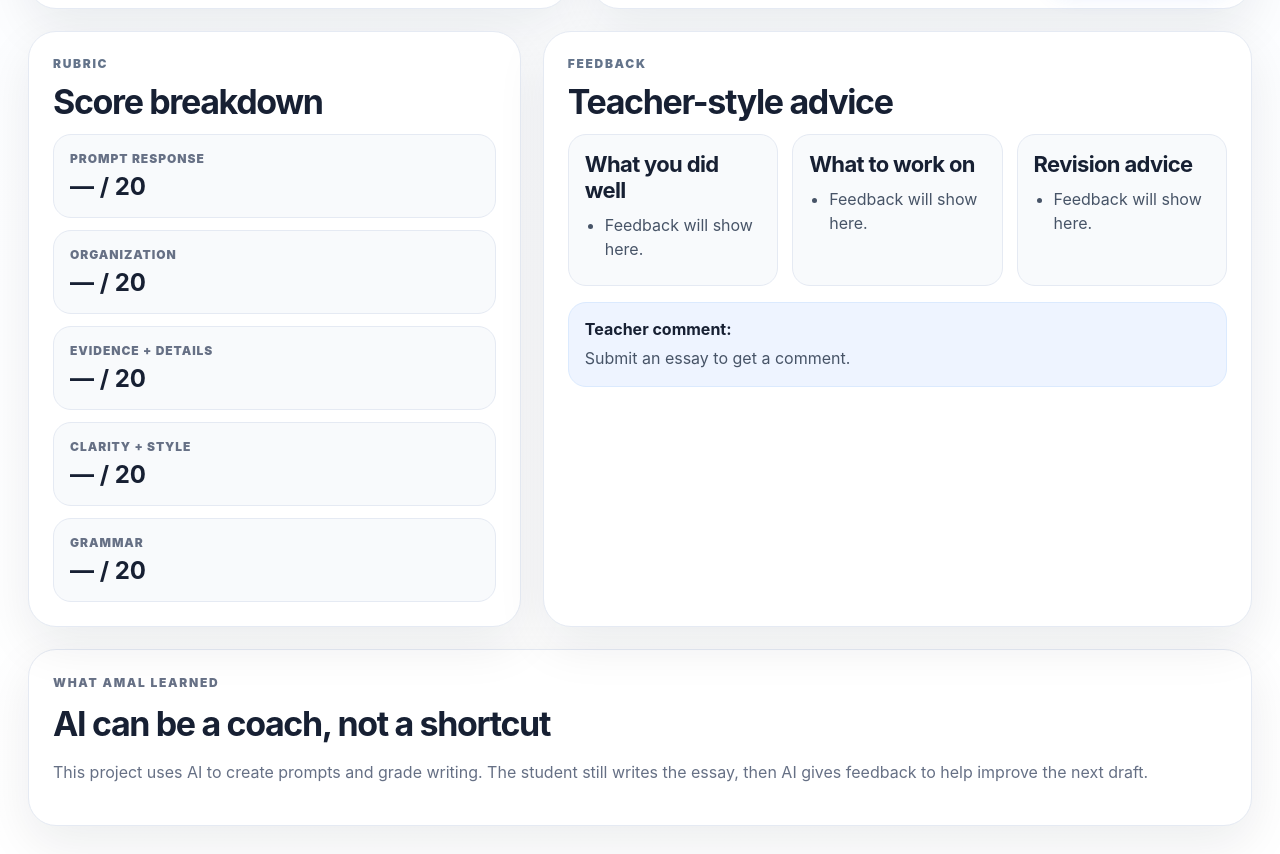
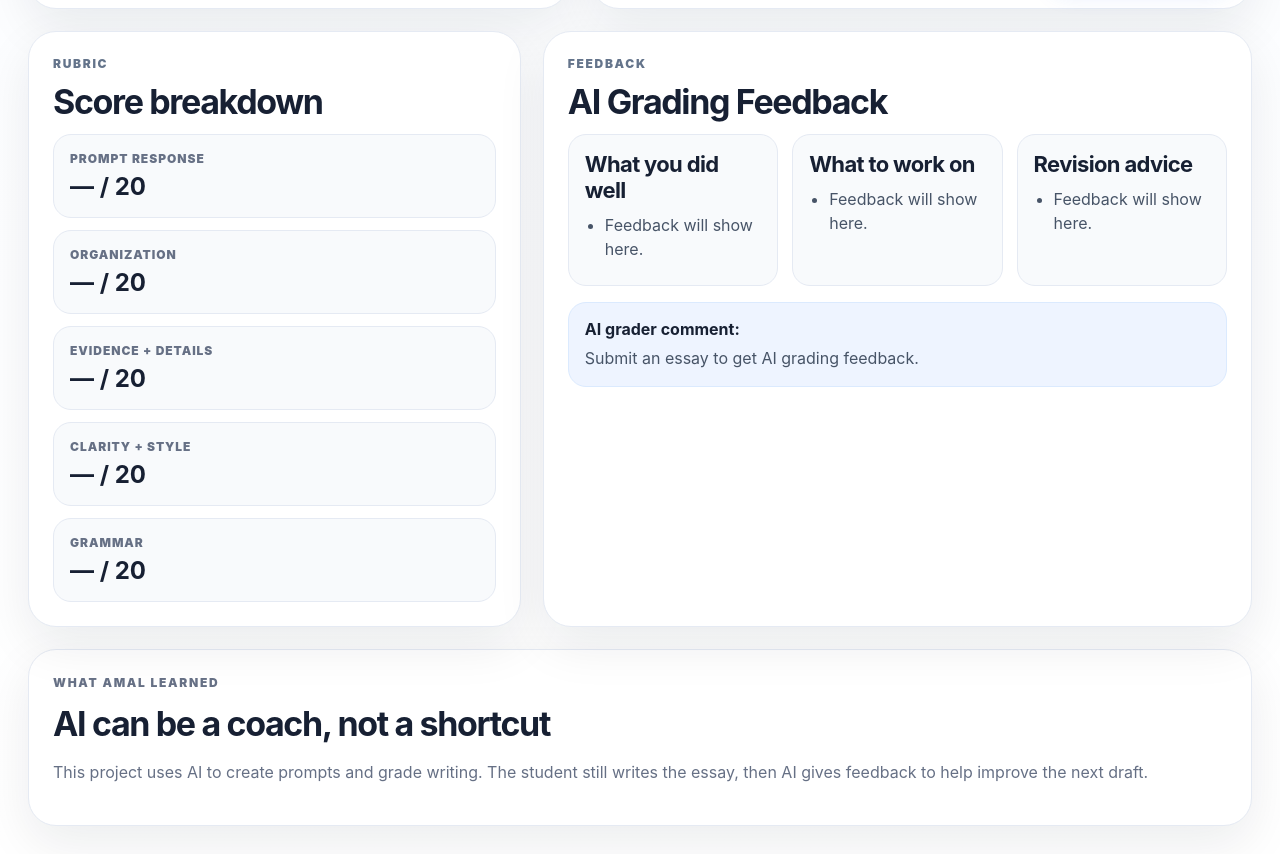
Before and after one commit to usmanaminch/amal-ai-lab, a website: page projects/essay-writing-trainer-ai/index.html in a window 1280 px wide. Shown: the part 1107-1961 px from the top of the page. Drawn offline with Linux system fonts and the light colour scheme; no server answers.

Commit message:
Update essay trainer wording to AI grader

```diff
--- a/api/grade-essay.js
+++ b/api/grade-essay.js
@@ -42,7 +42,7 @@ Return JSON only:
  "whatYouDidWell": ["strength 1", "strength 2", "strength 3"],
  "whatToImprove": ["improvement 1", "improvement 2", "improvement 3"],
  "revisionAdvice": ["step 1", "step 2", "step 3"],
- "teacherComment": "one encouraging comment"
+ "teacherComment": "one AI grader comment"
 }` }
       ],
       text: { format: { type: "json_object" } }
@@ -59,7 +59,7 @@ Return JSON only:
       whatYouDidWell: normalizeArray(parsed.whatYouDidWell, 3, "You responded to the prompt."),
       whatToImprove: normalizeArray(parsed.whatToImprove, 3, "Add more specific examples."),
       revisionAdvice: normalizeArray(parsed.revisionAdvice, 3, "Revise one paragraph at a time."),
-      teacherComment: String(parsed.teacherComment || "Keep practicing. Each revision makes your writing stronger."),
+      teacherComment: String(parsed.teacherComment || "AI grading complete. Use the feedback to improve your next draft."),
       characterCount
     });
   } catch (error) {
--- a/projects/essay-writing-trainer-ai/index.html
+++ b/projects/essay-writing-trainer-ai/index.html
@@ -96,15 +96,15 @@
 
     <article class="panel feedback-panel">
       <p class="eyebrow">Feedback</p>
-      <h2>Teacher-style advice</h2>
+      <h2>AI Grading Feedback</h2>
       <div class="feedback-grid">
         <div><h3>What you did well</h3><ul id="strengths"><li>Feedback will show here.</li></ul></div>
         <div><h3>What to work on</h3><ul id="improvements"><li>Feedback will show here.</li></ul></div>
         <div><h3>Revision advice</h3><ul id="revision"><li>Feedback will show here.</li></ul></div>
       </div>
       <div class="teacher-comment">
-        <strong>Teacher comment:</strong>
-        <p id="teacher-comment">Submit an essay to get a comment.</p>
+        <strong>AI grader comment:</strong>
+        <p id="teacher-comment">Submit an essay to get AI grading feedback.</p>
       </div>
     </article>
   </section>
```
Also changed, not shown: README_ESSAY_AI_GRADER_WORDING_V3.md (added).
